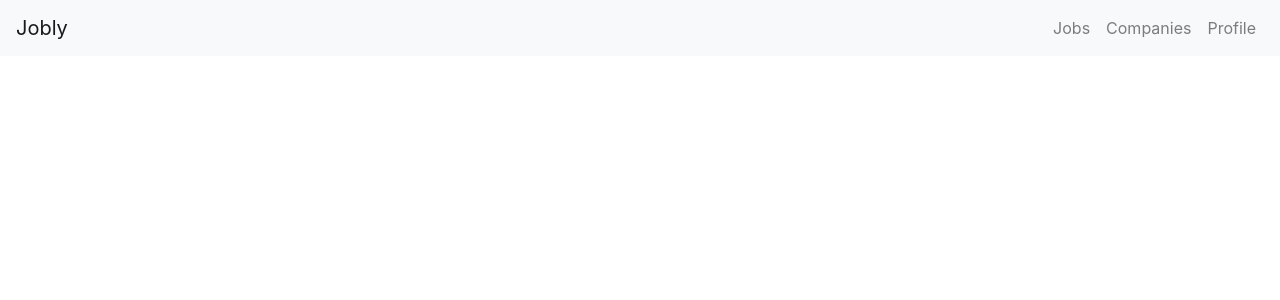
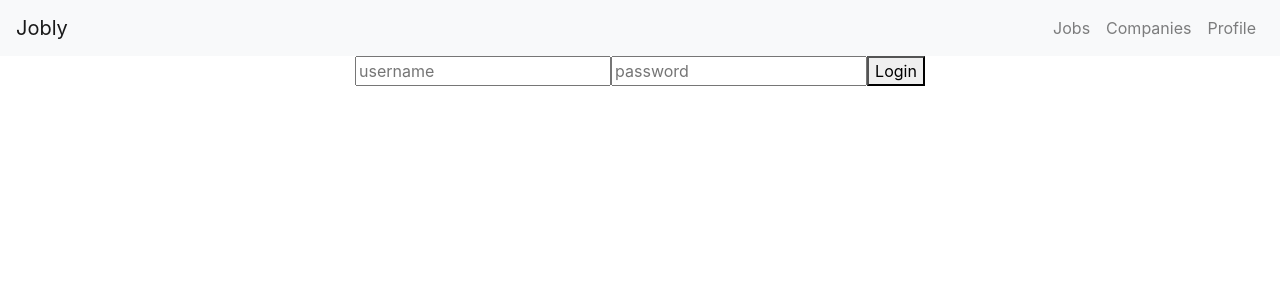
Before and after one commit to chelle-col/jobly1, a React (Create React App) app: page /login in a window 1280 px wide. Shown: the top 300 px of the page. Built offline with nearby package versions, Linux system fonts and the light colour scheme.

Commit message:
login working

```diff
--- a/src/App.js
+++ b/src/App.js
@@ -1,5 +1,5 @@
 import './App.css';
-import React from 'react';
+import React, { useState } from 'react';
 import { BrowserRouter, Route, Switch } from 'react-router-dom';
 import Navbar from './Navbar';
 import Jobs from './Jobs';
@@ -7,15 +7,34 @@ import Companies from './Companies';
 import Home from './Home';
 import Profile from './Profile';
 import CompanyDetail from './CompanyDetail';
+import Login from './Login';
+import useAuthApi from './hooks/useAuthApi';
+import UserContext from './UserContext';
 
 function App() {
+  const [ user, setUser ] = useState();
+  const [ token, getData, getUser ] = useAuthApi( 'token' );
+
+  const login = async ( username, password ) =>{
+    await getData(username, password);
+    if( token !== 'unathorized' ){
+      setUser(await getUser( username, token ));
+      return true;
+    }
+    return false;
+  }
+
   return (
     <div className="App">
       <BrowserRouter>
+        <UserContext.Provider value={user}>
         <Navbar />
           <Switch>
-          <Route exact path='/home'>
+            <Route exact path='/'>
               <Home />
+            </Route>
+            <Route exact path='/login'>
+              <Login func={login} />
             </Route>
             <Route exact path='/jobs'>
               <Jobs />
@@ -30,6 +49,7 @@ function App() {
               <Profile />
             </Route>
           </Switch>
+          </UserContext.Provider>
       </BrowserRouter>
     </div>
   );
--- a/src/Companies.js
+++ b/src/Companies.js
@@ -1,5 +1,5 @@
 import React from 'react';
-import useApi from './useApi';
+import useApi from './hooks/useApi';
 import Company from './Company';
 
 const Companies = () => {
--- a/src/Company.js
+++ b/src/Company.js
@@ -8,7 +8,7 @@ const Company = ({ company }) => {
     const handleClick = () => {
         history.push(`/companies/${company.handle}`);
     }
-    console.log(company);
+
     return (
         <div>
             <Card className='Company-clickable my-3' onClick={handleClick}>
--- a/src/CompanyDetail.js
+++ b/src/CompanyDetail.js
@@ -1,15 +1,30 @@
 import React from 'react';
 import { useParams } from 'react-router-dom';
-import useApi from './useApi';
+import useApi from './hooks/useApi';
+import Job from './Job';
+import { Card, CardTitle, CardText, CardBody } from 'reactstrap';
 
 const ComapanyDetail = () => {
     const { handle } = useParams();
     const [ company, isLoading ] = useApi(`companies`, `/${handle}`);
+
     if( isLoading ){
         return <h1>Loading... </h1>
     }
-    console.log(company);
-    return <h1>{handle}</h1>
+
+    return (
+        <>
+        <div>
+            <Card>
+              <CardBody>
+                <CardTitle tag="h5">{company.name}</CardTitle>
+                <CardText>{company.description}</CardText>
+              </CardBody>
+            </Card>
+        </div>
+        {company.jobs.map( ( j, idx ) => <Job key={idx} job={j}/>)}
+        </>
+    )
 }
 
 export default ComapanyDetail;
--- a/src/Home.js
+++ b/src/Home.js
@@ -1,7 +1,13 @@
-import React from 'react';
+import React, { useContext } from 'react';
+import UserContext from './UserContext';
 
 const Home = () => {
-    return <h1>I am a Home Page</h1>
+    const user = useContext(UserContext);
+
+    if(user){
+        return <h1>Welcome Back {user.username}</h1>
+    }
+    return <h1>Please sign in/sign up</h1>
 }
 
 export default Home;
--- a/src/Job.js
+++ b/src/Job.js
@@ -5,16 +5,15 @@ const Job = ({ job }) => {
   const handleClick = () => {
     console.log('applied');
   }
-
-    return (
+  return (
     <div>
-        <Card>
+        <Card className='my-2'>
           <CardBody>
             <CardTitle tag="h5">{job.title}</CardTitle>
-            { job.salary !== null && <CardText>Salary: {job.salary}</CardText>}
-            <CardText>Company: {job.companyName}</CardText>
-            { job.equity !== null && <CardText>Equity: {job.equity}</CardText>}
-            <Button onClick={handleClick}>Apply</Button>
+            { job.salary != null && <CardText>Salary: {job.salary}</CardText> }
+            { job.company != null && <CardText>Company: {job.companyName}</CardText> }
+            { job.equity != null && <CardText>Equity: {job.equity}</CardText> }
+            <Button style={{background:'crimson'}} onClick={handleClick}>Apply</Button>
           </CardBody>
         </Card>
       </div>
--- a/src/JoblyApi.js
+++ b/src/JoblyApi.js
@@ -6,7 +6,6 @@ class JoblyApi {
 
     // Gets from path
     static async getFromPath( path, secondPath ){
-      console.log(secondPath);
       const result = await axios.get(`${BASE_API_URL}/${path}${secondPath}`);
       if( secondPath !== '' ){
         return result.data.company;
@@ -14,6 +13,23 @@ class JoblyApi {
       return result.data[path];
     }
 
+    // Post from path for login
+    static async loginOnPath( path, username, password){
+      const result = await axios.post(
+        `${BASE_API_URL}/auth/${path}`,
+        { username, password });
+      return result.data.token;
+    }
+
+    // Get user
+    static async getUser( username, token ){
+      const result = await axios.get(
+        `${BASE_API_URL}/users/${username}`,
+        {headers: {
+          'authorization': token
+        }});
+      return result.data.user;
+    }
   }
 
   export default JoblyApi;
--- a/src/Jobs.js
+++ b/src/Jobs.js
@@ -1,5 +1,5 @@
 import React from 'react';
-import useApi from './useApi';
+import useApi from './hooks/useApi';
 import Job from './Job';
 
 const Jobs = () => {
--- /dev/null
+++ b/src/Login.js
@@ -0,0 +1,48 @@
+import React, { useState } from 'react';
+import { useHistory } from 'react-router-dom';
+
+const Login = ({ func }) => {
+    const initUserData = {
+        username: '',
+        password: ''
+    }
+    const history = useHistory();
+    const [ isAuthed, setAuthed ] = useState(false);
+    const [ userData, setUserData ] = useState(initUserData);
+
+    const handleChange = (e) => {
+        const { name, value } = e.target
+        setUserData({
+            ...userData,
+            [name]: value
+        })
+    }
+
+    const handleSubmit = async (e) => {
+        e.preventDefault();
+        const authed = await func( userData.username, userData.password );
+        setAuthed(authed)
+        if(isAuthed){
+            history.push('/')
+        }
+    }
+
+    return (
+        <>
+            {isAuthed && <h5>Username/Password is not valid, please try again</h5>}
+            <form onSubmit={async(e) => handleSubmit(e)}>
+                <input type='text'
+                    onChange={(e) => handleChange(e)}
+                    placeholder='username'
+                    name='username' />
+                <input type='text'
+                    onChange={(e) => handleChange(e)}
+                    placeholder='password'
+                    name='password' />
+                <button>Login</button>
+            </form>
+        </>
+    )
+}
+
+export default Login;
--- /dev/null
+++ b/src/UserContext.js
@@ -0,0 +1,5 @@
+import React from 'react';
+
+const UserContext = React.createContext();
+
+export default UserContext;
--- a/src/useApi.js
+++ b/src/hooks/useApi.js
@@ -1,5 +1,5 @@
 import { useState, useEffect } from 'react';
-import JoblyApi from "./JoblyApi";
+import JoblyApi from "../JoblyApi";
 
 // Uses Api and returns information in a state object with loading
 const useApi = ( path, secondPath = '' ) => {
--- /dev/null
+++ b/src/hooks/useAuthApi.js
@@ -0,0 +1,26 @@
+import { useState } from 'react';
+import JoblyApi from "../JoblyApi";
+
+// Uses Api and returns information in a state object with loading
+// Auth needs to do register, login
+//   the component will place token in local state
+const useAuthApi = ( path ) => {
+    const [ token, setToken ] = useState();
+
+    async function getData( username, password ) {
+        try{
+            let result = await JoblyApi.loginOnPath( path, username, password );
+            setToken(result);
+        }catch{
+            setToken('unauthorized');
+        }
+    }
+
+    async function getUser( username, token ){
+        return JoblyApi.getUser( username, token );
+    }
+
+    return [ token, getData, getUser ];
+}
+
+export default useAuthApi;
```
Lines whose indentation alone changed are shown as unchanged.
